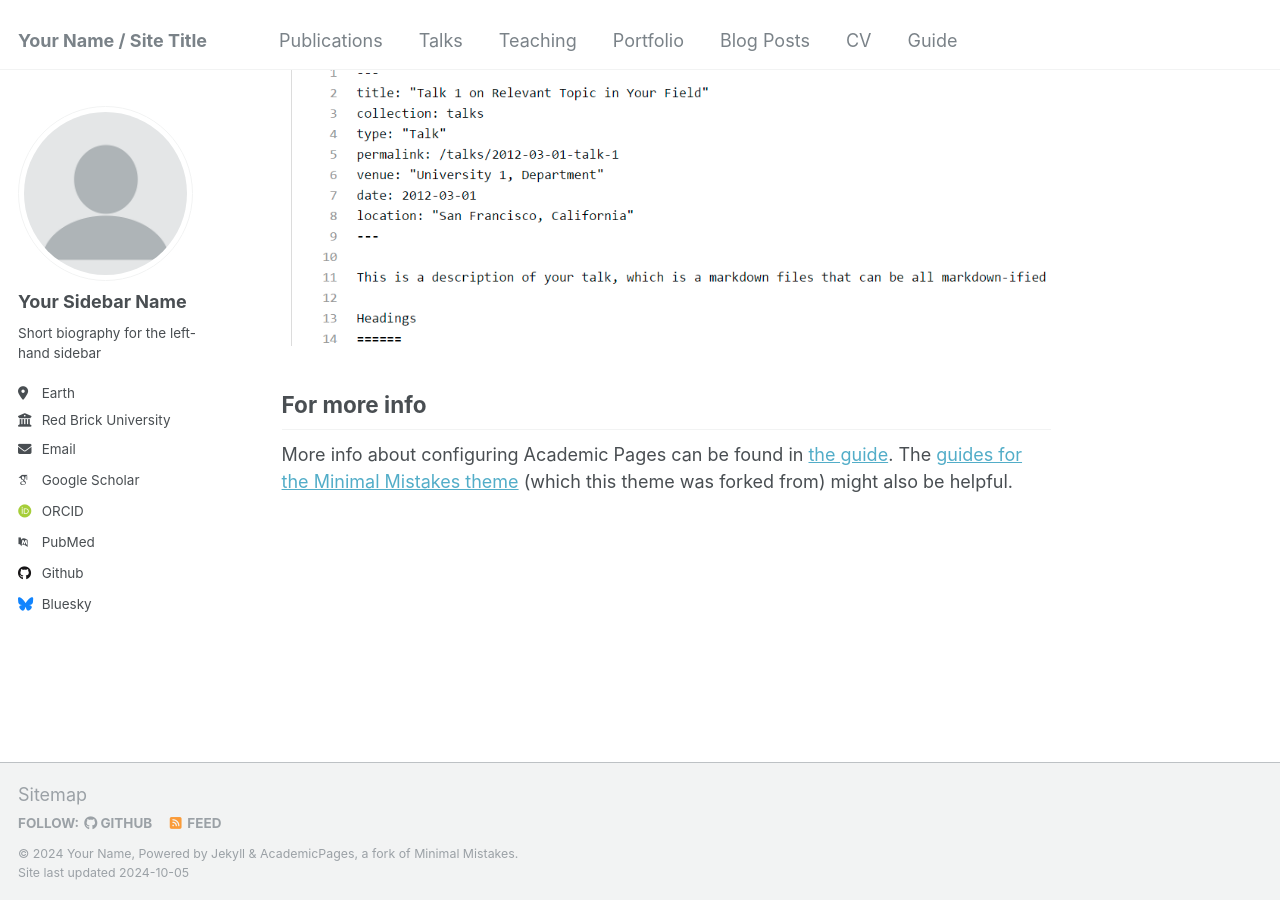
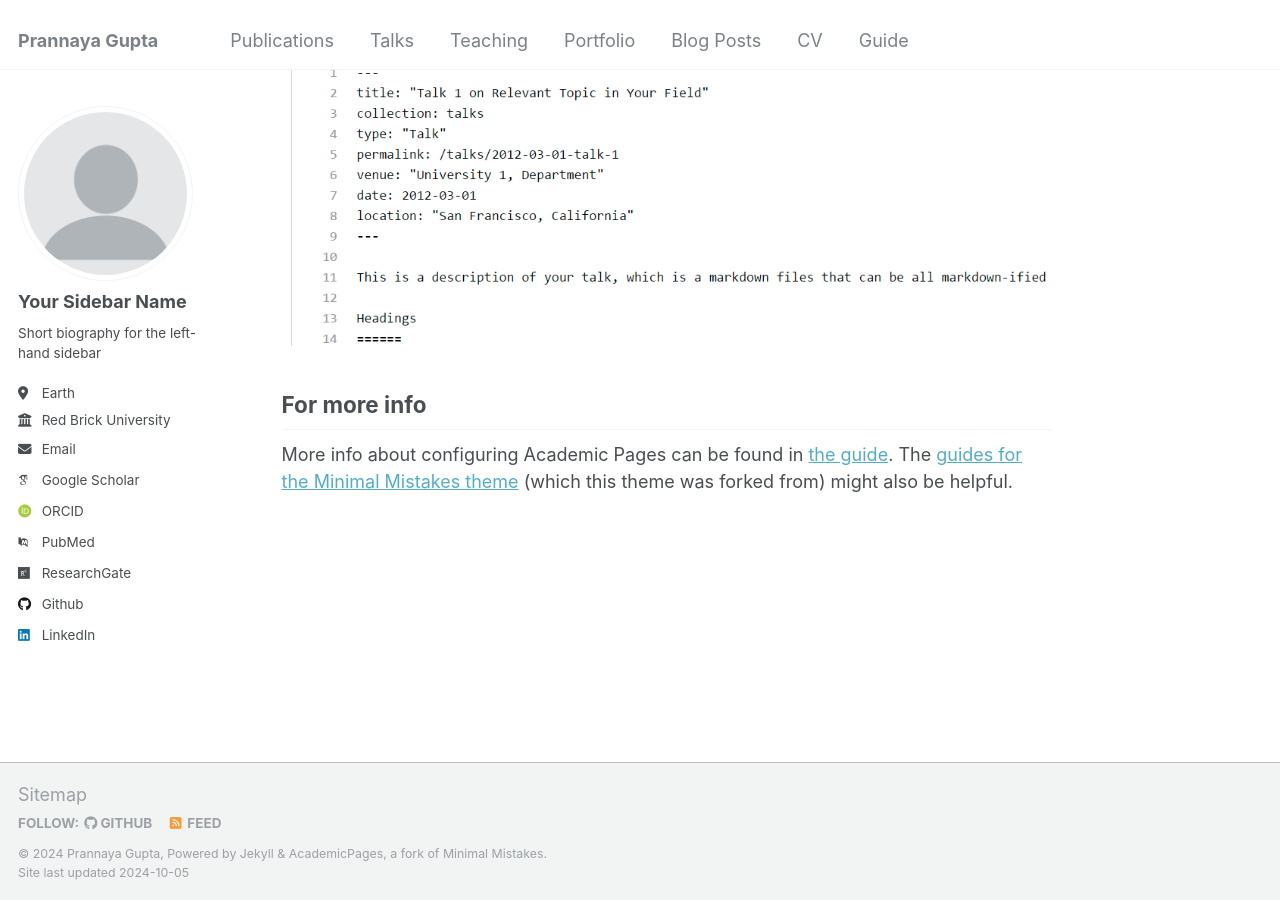
Before and after one commit to ThePyProgrammer/academia, a Jekyll site: the page built from _pages/about.md, in a window 1280 px wide and 900 px high, scrolled down 2643 px. Built offline with Jekyll 4.4.1, drawn with Linux system fonts in a browser that asks for light colours; some web fonts are replaced.

Commit message:
Update _config.yml

```diff
--- a/_config.yml
+++ b/_config.yml
@@ -8,13 +8,13 @@
 
 # Basic Site Settings
 locale                   : "en-US"
-title                    : "Your Name / Site Title"
+title                    : "Prannaya Gupta"
 title_separator          : "-"
-name                     : &name "Your Name"
+name                     : &name "Prannaya Gupta"
 description              : &description "personal description"
-url                      : https://academicpages.github.io # the base hostname & protocol for your site e.g. "https://mmistakes.github.io"
+url                      : https://thepyprogrammer.github.io/academia # the base hostname & protocol for your site e.g. "https://mmistakes.github.io"
 baseurl                  : "" # the subpath of your site, e.g. "/blog"
-repository               : "academicpages/academicpages.github.io"
+repository               : "ThePyProgrammer/academia"
 
 # Site Author - The following control what appear as part of the author content on the side bar.
 #               If a field is blank the icon and link will not appear, otherwise it will be shown.
@@ -32,23 +32,23 @@ author:
 
   # Academic websites
   arxiv            : # URL - Update with the correct link to your profile
-  googlescholar    : "https://scholar.google.com/citations?user=PS_CX0AAAAAJ"
+  googlescholar    : "https://scholar.google.com/citations?user=SYflkiQAAAAJ"
   impactstory      : # URL
-  orcid            : "http://orcid.org/yourorcidurl"
+  orcid            : "http://orcid.org/0000-0001-7618-4211"
   semantic         : # URL
   pubmed           : "https://www.ncbi.nlm.nih.gov/pubmed/?term=john+snow"
-  researchgate     : # URL
+  researchgate     : "https://www.researchgate.net/profile/Prannaya-Gupta"
 
   # Repositories and software development
   bitbucket        : # Username - Update with your username on the site
   codepen          : # Username
   dribbble         : # Username
-  github           : "academicpages"
+  github           : "ThePyProgrammer"
   kaggle           : # Username
   stackoverflow    : # User number or user number and name (i.e., use "1" or "1/jeff-atwood")
 
   # Social media
-  bluesky          : "bsky.app" # Replace this with you Bluesky username
+  bluesky          : # Replace this with you Bluesky username
   facebook         : # Username
   flickr           : # Username
   foursquare       : # Username
@@ -57,7 +57,7 @@ author:
   keybase          : # Username
   instagram        : # Username
   lastfm           : # Username
-  linkedin         : # Username
+  linkedin         : "prannaya-gupta" # Username
   mastodon         : # URL
   medium           : # URL
   pinterest        : # Username
```
